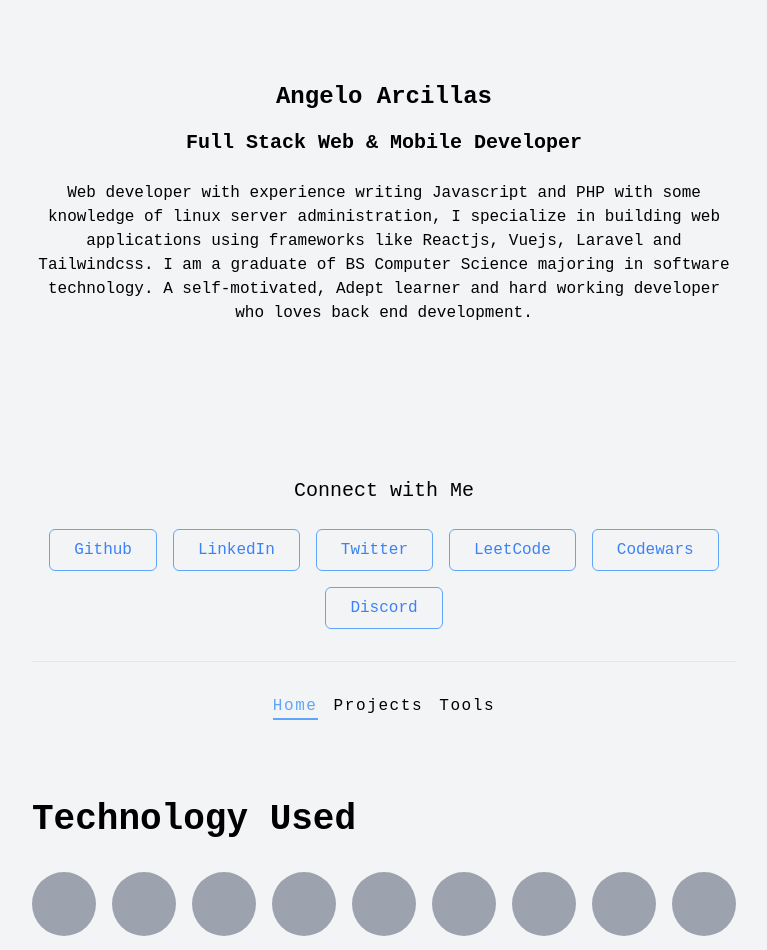
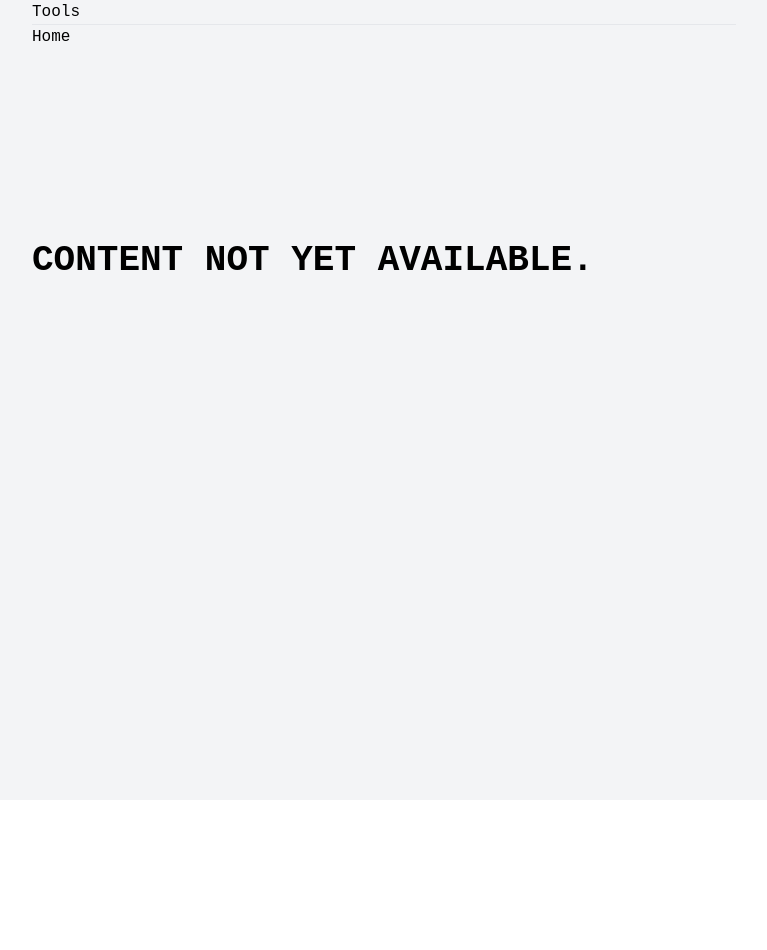
Before and after one commit to zerexei/zerexei.github.io, a React (Vite) app: page /tools in a window 1280 px wide. Shown: the top 950 px of the page, without its empty margins (256-1023 px from the left). After the commit the page ends 800 px from the top, so only its background shows below. Built offline with nearby package versions, Linux system fonts and the light colour scheme.

Commit message:
Add react-router-dom

```diff
--- a/package.json
+++ b/package.json
@@ -10,7 +10,8 @@
   },
   "dependencies": {
     "react": "^18.2.0",
-    "react-dom": "^18.2.0"
+    "react-dom": "^18.2.0",
+    "react-router-dom": "^6.6.1"
   },
   "devDependencies": {
     "@types/react": "^18.0.17",
--- a/src/App.tsx
+++ b/src/App.tsx
@@ -1,35 +1,20 @@
+import { BrowserRouter, Routes, Route } from 'react-router-dom';
 import './assets/css/App.css';
-import AboutMe from './components/AboutMe';
+import Home from './pages/Home';
+import Tools from './pages/Tools';
 
 function App() {
   return (
-    <main className="min-h-screen bg-gray-100 dark:bg-gray-900 dark:text-gray-300 py-4 sm:pt-0">
-      <div className="max-w-screen-md mx-auto px-4 sm:px-6 lg:px-8">
-        {/* ABOUT ME */}
-        <AboutMe />
-
-        {/* TECHNOLOGY USED */}
-        <section>
-          <h2>Technology Used</h2>
-          <div className="flex flex-wrap gap-4">
-            {[...Array(22).keys()].map((v, index) => {
-              return (
-                <span
-                  key={index}
-                  className="bg-gray-400 p-8 rounded-full"
-                ></span>
-              );
-            })}
-          </div>
-        </section>
-
-        {/* PROJECTS */}
-        <section>
-          <h2>Projects</h2>
-          <p>Currently Not Yet Available</p>
-        </section>
-      </div>
-    </main>
+    <BrowserRouter>
+      <main className="min-h-screen bg-gray-100 dark:bg-gray-900 dark:text-gray-300 py-4 sm:pt-0">
+        <div className="max-w-screen-md mx-auto px-4 sm:px-6 lg:px-8">
+          <Routes>
+            <Route path="/" element={<Home />} />
+            <Route path="/tools" element={<Tools />} />
+          </Routes>
+        </div>
+      </main>
+    </BrowserRouter>
   );
 }
 
--- a/src/components/AboutMe.tsx
+++ b/src/components/AboutMe.tsx
@@ -4,11 +4,11 @@ import SocialLinks from './SocialLinks';
 export default () => {
   return (
     <section className="h-screen text-center flex flex-col justify-center items-center">
-      <div className="mb-32">
+      <div className="md:mb-24">
         <div className="mb-6">
           <h2 className="text-2xl mb-4">Angelo Arcillas</h2>
           <h3 className="text-xl font-semibold mb-4">
-            Full Stack Web & Mobile Developer
+            Full Stack Web & Android Developer
           </h3>
         </div>
         <div className="mb-6">
--- a/src/components/Navigation.tsx
+++ b/src/components/Navigation.tsx
@@ -1,7 +1,9 @@
+import { NavLink } from 'react-router-dom';
+
 const links = [
-  { label: 'Home', url: '#', isActive: true }, // main page
+  { label: 'Home', url: '/', isActive: true }, // main page
   { label: 'Projects', url: 'https://github.com/zerexei', isActive: false }, // scroll down
-  { label: 'Tools', url: '#/tools', isActive: false }, // other page
+  { label: 'Tools', url: '/tools', isActive: false }, // other page
 ];
 
 const Navigation = () => {
@@ -9,13 +11,13 @@ const Navigation = () => {
     <nav className="flex justify-center items-center gap-4">
       {links.map((link, index) => {
         return (
-          <a
+          <NavLink
             key={index}
-            href={link.url}
+            to={link.url}
             className={`nav-link ${!link.isActive ? '' : 'nav-link--active'}`}
           >
             {link.label}
-          </a>
+          </NavLink>
         );
       })}
     </nav>
--- /dev/null
+++ b/src/pages/Home.tsx
@@ -0,0 +1,28 @@
+import AboutMe from '../components/AboutMe';
+
+export default () => {
+  return (
+    <>
+      {/* ABOUT ME */}
+      <AboutMe />
+
+      {/* TECHNOLOGY USED */}
+      <section>
+        <h2>Technology Used</h2>
+        <div className="flex flex-wrap gap-4">
+          {[...Array(22).keys()].map((v, index) => {
+            return (
+              <span key={index} className="bg-gray-400 p-8 rounded-full"></span>
+            );
+          })}
+        </div>
+      </section>
+
+      {/* PROJECTS */}
+      <section>
+        <h2>Projects</h2>
+        <p>Currently Not Yet Available</p>
+      </section>
+    </>
+  );
+};
--- /dev/null
+++ b/src/pages/Tools.tsx
@@ -0,0 +1,15 @@
+import { NavLink } from 'react-router-dom';
+
+export default () => {
+  return (
+    <div>
+      <h2>Tools</h2>
+      <hr />
+      <NavLink to="/">Home</NavLink>
+
+      <h3 className="mt-48 text-4xl font-bold uppercase">
+        Content Not Yet Available.
+      </h3>
+    </div>
+  );
+};
```
Also changed, not shown: 1 other file (tests, documents, lock files or other folders).
